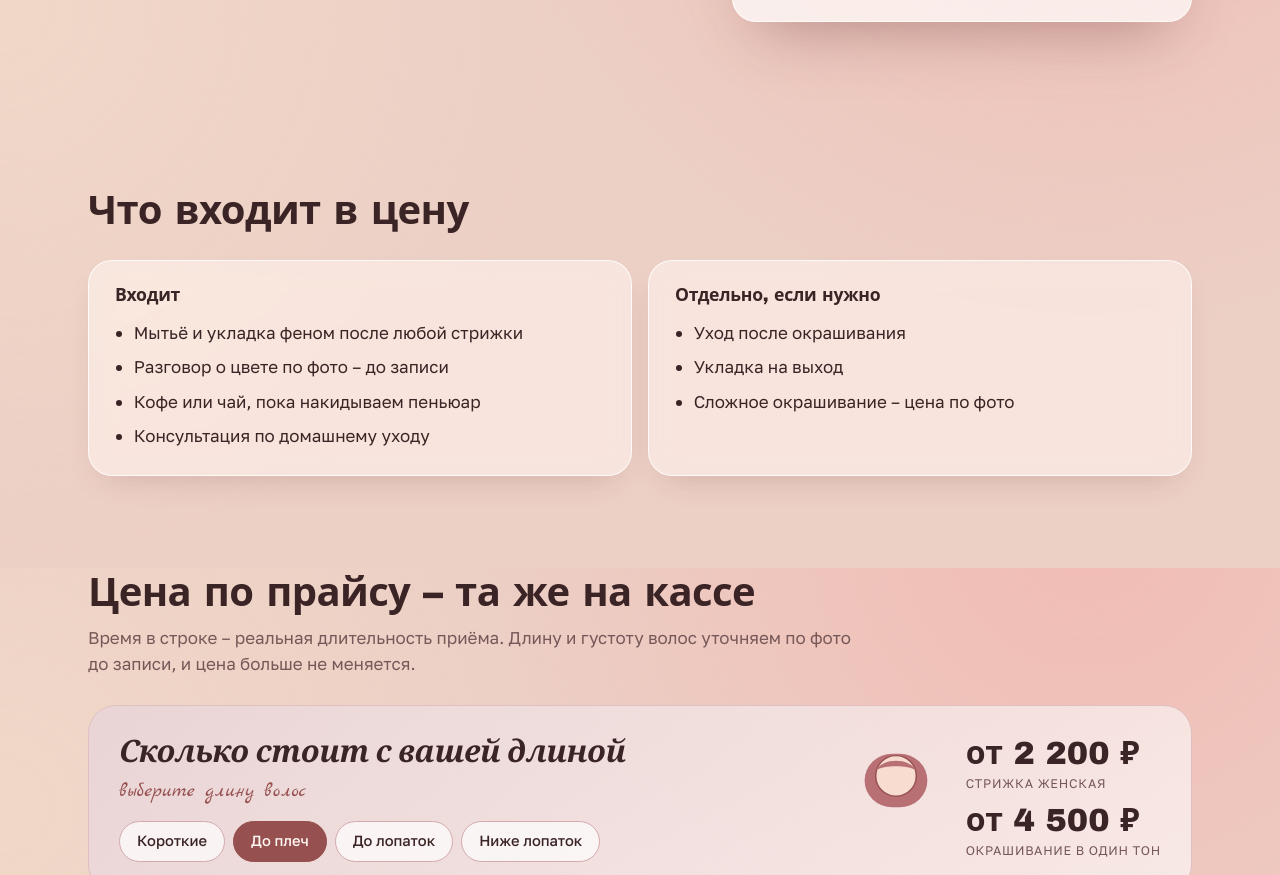
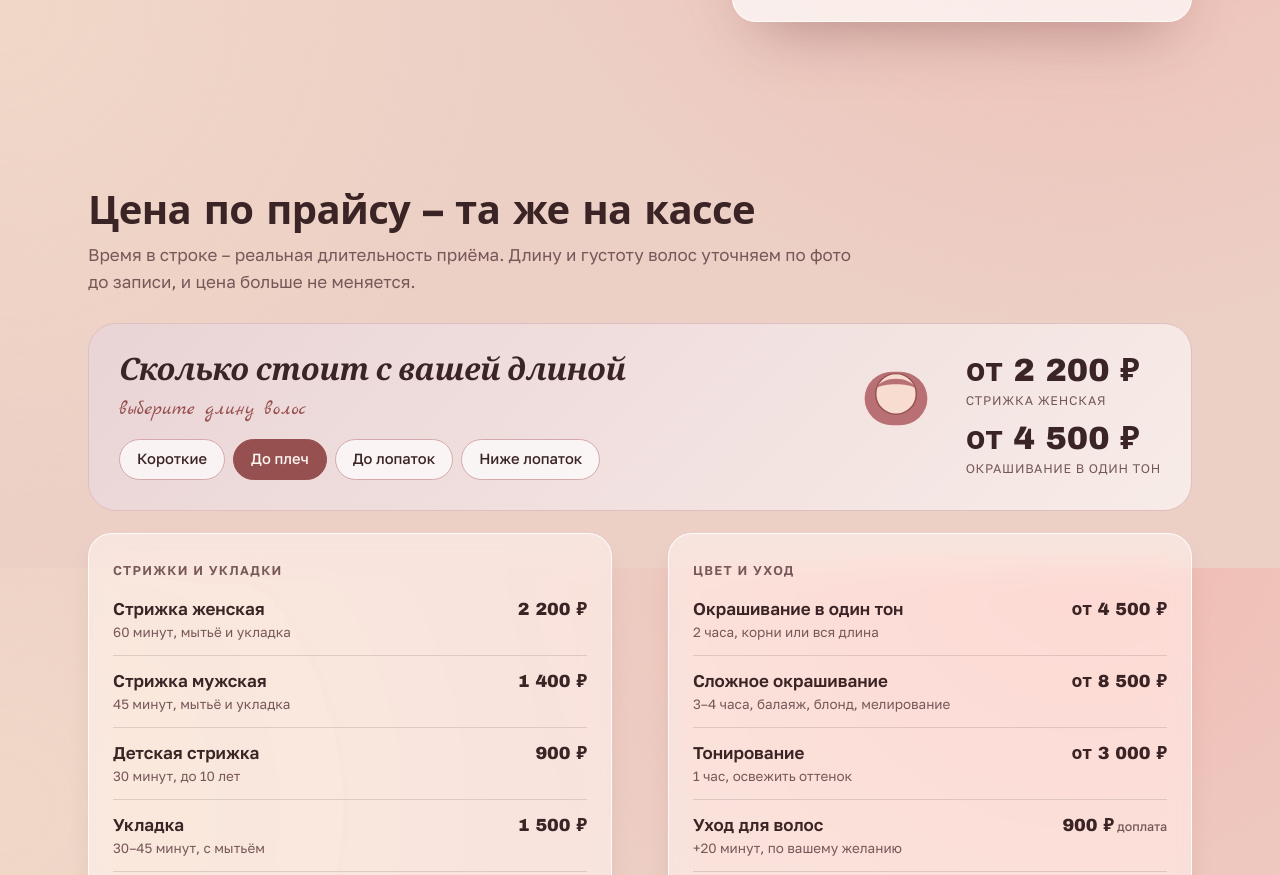
Before and after one commit to Iren167/salon-pudra, a plain HTML site: page index.html in a window 1280 px wide. Shown: the part 1032-1907 px from the top of the page. Drawn offline with nearby package versions, Linux system fonts and the light colour scheme; a web font is replaced by a local one.

Commit message:
Убран блок «Что входит в цену»

```diff
--- a/index.html
+++ b/index.html
@@ -60,14 +60,6 @@
       <p class="s-demo">Цены для примера. В вашем сайте будут ваши.</p>
     </form></div>
     <figure class="s-hero__bg" aria-hidden="true"><img class="" src="assets/hero.webp" alt="Светлый салон с овальными зеркалами и бежевыми креслами" decoding="async" fetchpriority="high"><span class="x-big" aria-hidden="true">Пудра</span></figure>
-  </section>
-
-  <section class="s-section s-reveal">
-    <header class="s-section__head"><h2>Что входит в цену</h2></header>
-    <div class="s-incl">
-      <div><h3>Входит</h3><ul><li>Мытьё и укладка феном после любой стрижки</li><li>Разговор о цвете по фото – до записи</li><li>Кофе или чай, пока накидываем пеньюар</li><li>Консультация по домашнему уходу</li></ul></div>
-      <div><h3>Отдельно, если нужно</h3><ul><li>Уход после окрашивания</li><li>Укладка на выход</li><li>Сложное окрашивание – цена по фото</li></ul></div>
-    </div>
   </section>
 
   <section class="s-section s-reveal" id="prices">
```
